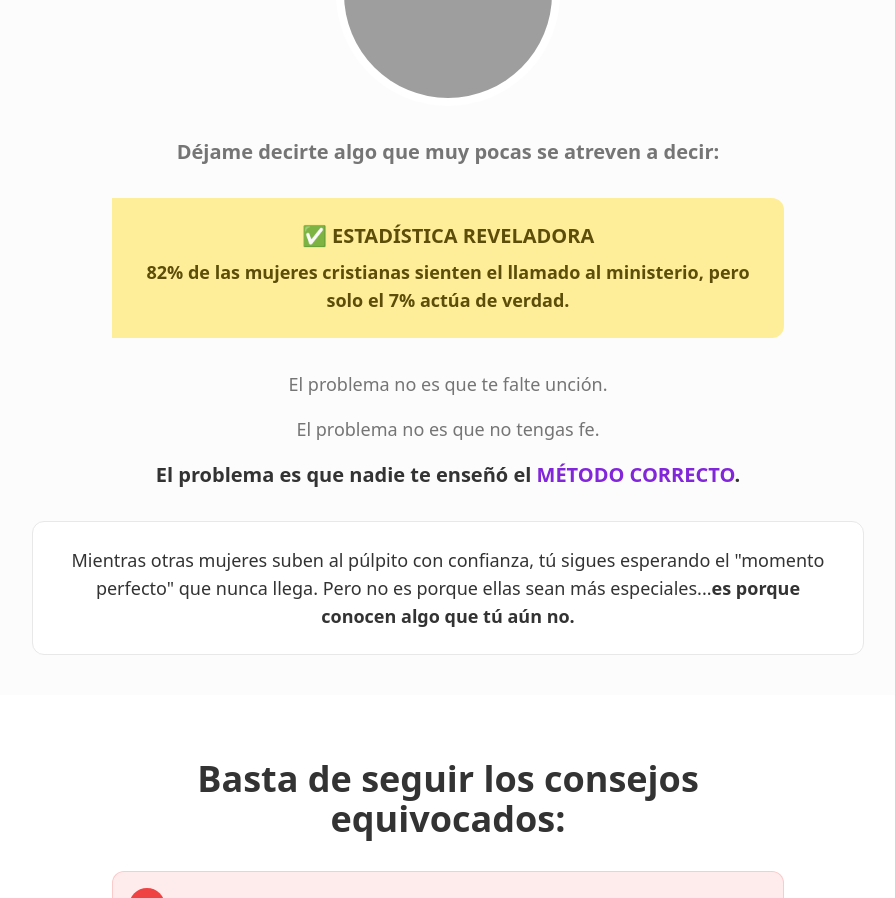
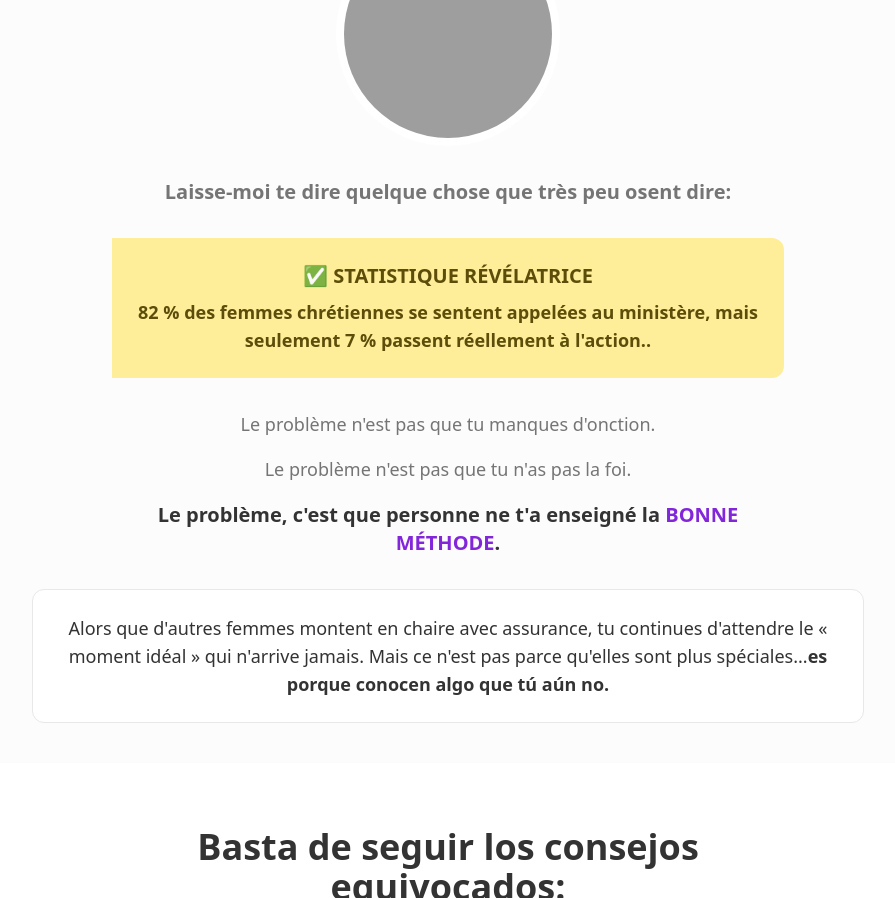
Before and after one commit to luisbr83/Metodo-Ester, a React (Vite) app: page / in a window 1280 px wide. Shown: the part 1620-2518 px from the top of the page, without its empty margins (192-1087 px from the left). Built offline with nearby package versions, Linux system fonts and the light colour scheme; grey boxes are pictures that could not be loaded.

Commit message:
Update ProblemSection.tsx

```diff
--- a/src/components/ProblemSection.tsx
+++ b/src/components/ProblemSection.tsx
@@ -8,7 +8,7 @@ const ProblemSection = () => {
 
           {/* Título Principal */}
           <h2 className="text-3xl md:text-4xl font-bold text-foreground">
-            ¿Por qué otras mujeres pueden... y tú aún no?
+            Pourquoi d'autres femmes peuvent-elles... et pas toi encore ?
           </h2>
 
           {/* GIF abaixo do título */}
@@ -24,39 +24,39 @@ const ProblemSection = () => {
 
           {/* Nova frase abaixo do GIF */}
           <p className="text-xl font-semibold text-muted-foreground max-w-xl mx-auto">
-            Déjame decirte algo que muy pocas se atreven a decir:
+            Laisse-moi te dire quelque chose que très peu osent dire:
           </p>
 
           {/* Estatística em destaque */}
 <div className="bg-highlight p-6 rounded-r-lg max-w-2xl mx-auto">
   <div className="text-lg sm:text-xl font-bold text-highlight-foreground mb-2">
-    ✅ ESTADÍSTICA REVELADORA
+    ✅ STATISTIQUE RÉVÉLATRICE
   </div>
             <p className="text-lg font-semibold text-highlight-foreground">
-              82% de las mujeres cristianas sienten el llamado al ministerio,
-              pero solo el 7% actúa de verdad.
+              82 % des femmes chrétiennes se sentent appelées au ministère,
+              mais seulement 7 % passent réellement à l'action..
             </p>
           </div>
 
           {/* Texto explicativo */}
           <div className="text-lg text-muted-foreground leading-relaxed space-y-4 max-w-2xl mx-auto">
             <p>
-              El problema no es que te falte unción.
+              Le problème n'est pas que tu manques d'onction.
             </p>
             <p>
-              El problema no es que no tengas fe.
+              Le problème n'est pas que tu n'as pas la foi.
             </p>
             <p className="text-xl font-bold text-foreground">
-              El problema es que nadie te enseñó el <span className="text-primary">MÉTODO CORRECTO</span>.
+              Le problème, c'est que personne ne t'a enseigné la <span className="text-primary">BONNE MÉTHODE</span>.
             </p>
           </div>
 
           {/* Bloco final de reforço */}
           <div className="bg-card border border-border p-6 rounded-lg">
             <p className="text-lg text-card-foreground">
-              Mientras otras mujeres suben al púlpito con confianza,
-              tú sigues esperando el "momento perfecto" que nunca llega.
-              Pero no es porque ellas sean más especiales...
+              Alors que d'autres femmes montent en chaire avec assurance,
+              tu continues d'attendre le « moment idéal » qui n'arrive jamais.
+              Mais ce n'est pas parce qu'elles sont plus spéciales...
               <strong>es porque conocen algo que tú aún no.</strong>
             </p>
           </div>
```
